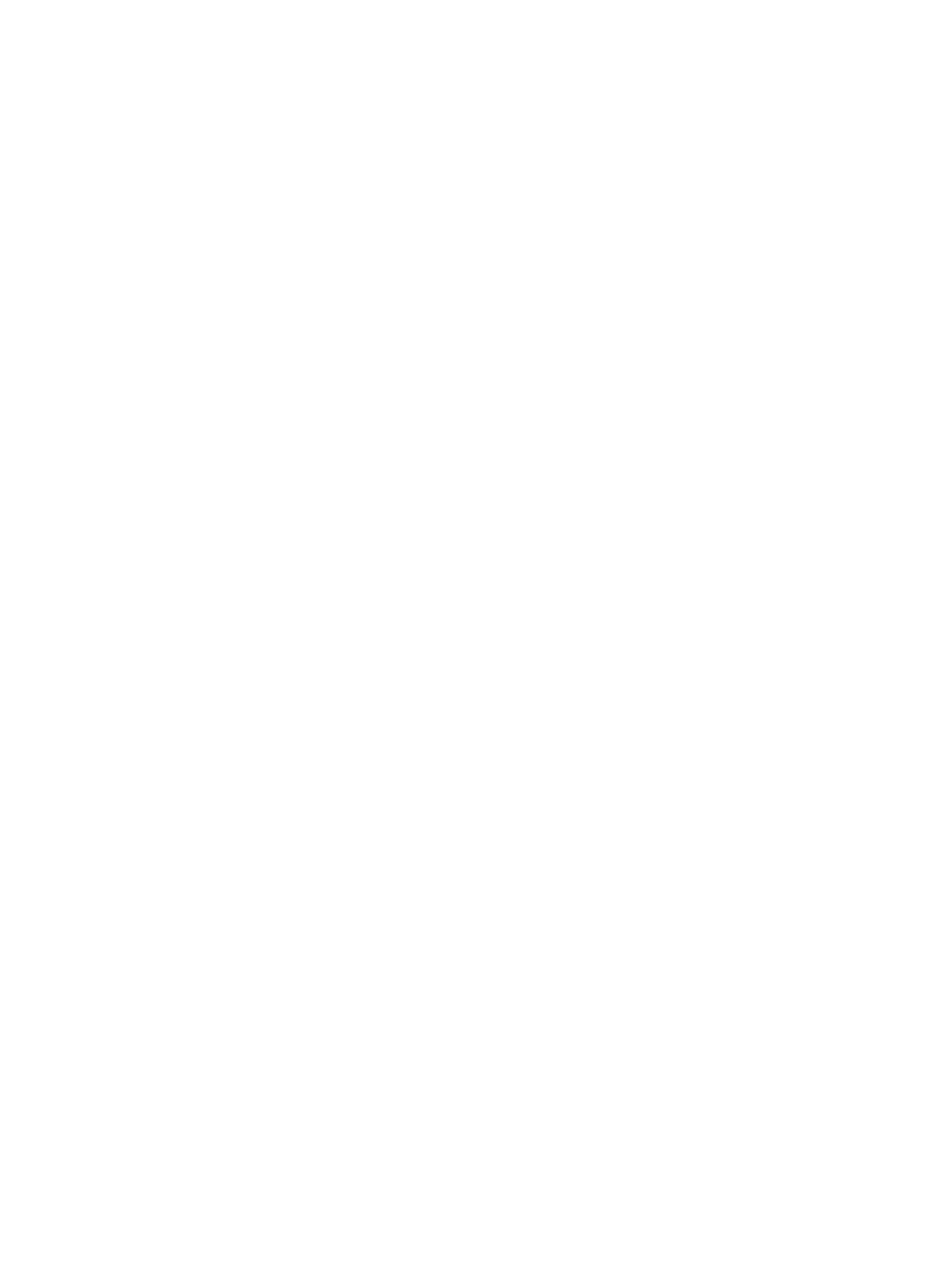
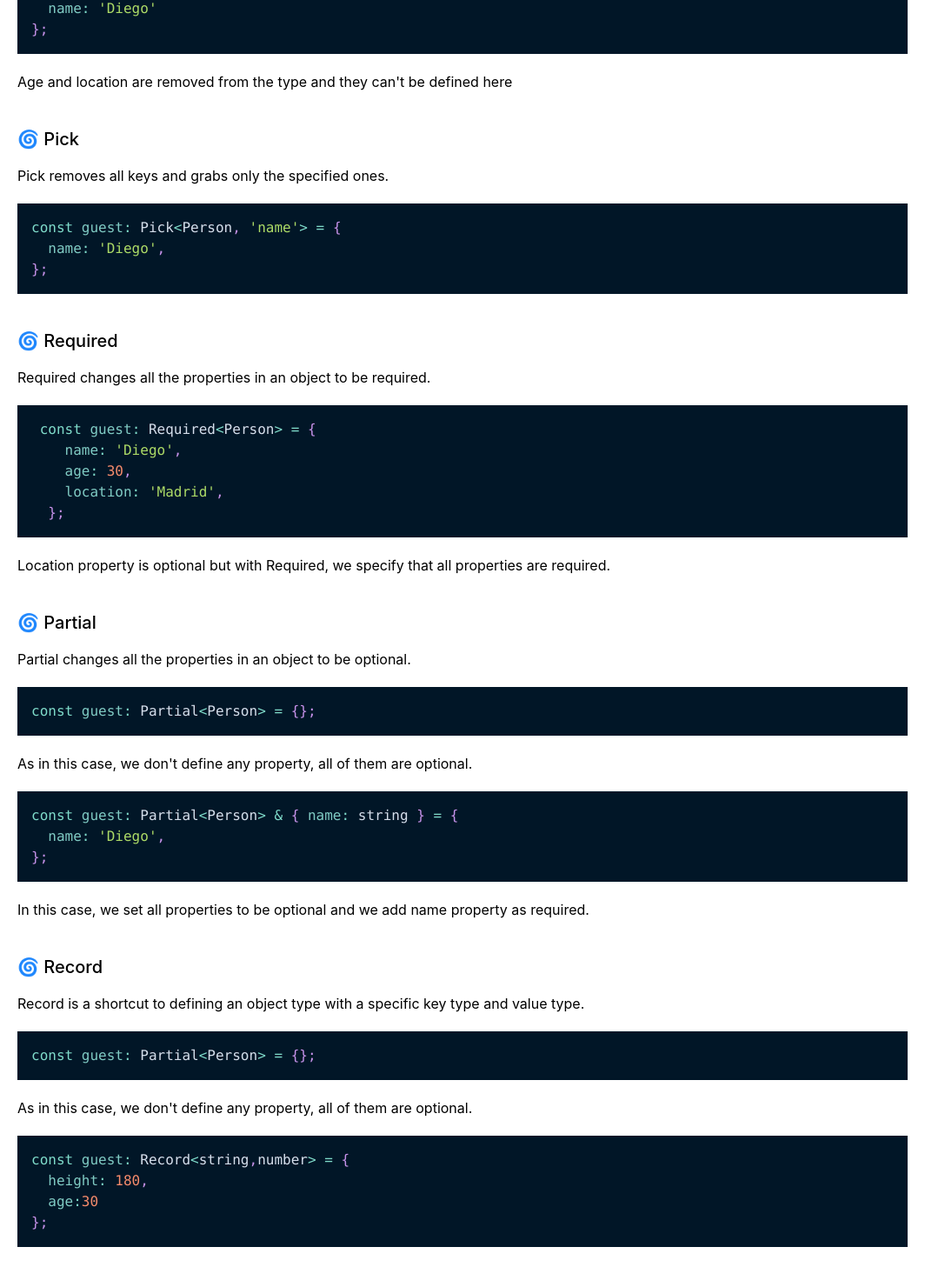
Before and after one commit to webdiego/time-to-learn-ts, a Next.js app: page /advance/02-utility-types in a window 1280 px wide. Before the commit this address had no page. Shown: the part 610-2067 px from the top of the page at 87% size, without its empty margins (0-1087 px from the left). Before the commit the page ends 800 px from the top, so only its background shows below. Built offline with nearby package versions, Linux system fonts and the light colour scheme.

Commit message:
feat(utility-types): add some utility types

```diff
--- a/components/DrawerMenu.tsx
+++ b/components/DrawerMenu.tsx
@@ -29,6 +29,7 @@ export default function DrawerMenu({ isOpen, toggleDrawer, theme }: TDrawer) {
         <Button route="/basics/07-enums" title="06-Enums" />
         <p>Advance</p>
         <Button route="/advance/01-generics" title="01-Generics" />
+        <Button route="/advance/02-utility-types" title="02-Utility Types" />
       </div>
     </Drawer>
   );
--- /dev/null
+++ b/pages/advance/02-utility-types.tsx
@@ -0,0 +1,103 @@
+import Layout from '@components/Layout';
+import Code from '@components/Code';
+import Resume from '@components/Resume';
+import Title from '@components/Title';
+
+export default function UtilityTypes() {
+  type Person = {
+    name: string;
+    age: number;
+    location?: string;
+  };
+
+  const guest: Record<string, number> = {
+    name: 2,
+    age: 30,
+  };
+  return (
+    <Layout title="Utility types">
+      <div className="mt-10">
+        <Resume text="TypeScript comes with a large number of types that can help with some common type manipulation, usually referred to as utility types." />
+        <Title text="Omit" />
+        <p className="mt-4">Omit removes keys from an object type.</p>
+        <Code
+          code={`type Person ={
+  name: string;
+  age: number;
+  location?: string;
+}
+
+const guest: Omit<Person, 'age' | 'location'> = {
+  name: 'Diego'
+};
+`}
+        />
+        <p className="mt-4">
+          Age and location are removed from the type and they can&apos;t be defined here
+        </p>
+      </div>
+      <div className="mt-10">
+        <Title text="Pick" />
+        <p className="mt-4">Pick removes all keys and grabs only the specified ones.</p>
+        <Code
+          code={`const guest: Pick<Person, 'name'> = {
+  name: 'Diego',
+};
+`}
+        />
+      </div>
+      <div className="mt-10">
+        <Title text="Required" />
+        <p className="mt-4">Required changes all the properties in an object to be required.</p>
+        <Code
+          code={` const guest: Required<Person> = {
+    name: 'Diego',
+    age: 30,
+    location: 'Madrid',
+  };
+`}
+        />
+        <p className="mt-4">
+          Location property is optional but with Required, we specify that all properties are
+          required.
+        </p>
+      </div>
+      <div className="mt-10">
+        <Title text="Partial" />
+        <p className="mt-4">Partial changes all the properties in an object to be optional.</p>
+        <Code code={`const guest: Partial<Person> = {};`} />
+        <p className="mt-4">
+          As in this case, we don&apos;t define any property, all of them are optional.
+        </p>
+        <Code
+          code={`const guest: Partial<Person> & { name: string } = {
+  name: 'Diego',
+};`}
+        />
+        <p className="mt-4">
+          In this case, we set all properties to be optional and we add name property as required.
+        </p>
+      </div>
+      <div className="mt-10">
+        <Title text="Record" />
+        <p className="mt-4">
+          Record is a shortcut to defining an object type with a specific key type and value type.
+        </p>
+        <Code code={`const guest: Partial<Person> = {};`} />
+        <p className="mt-4">
+          As in this case, we don&apos;t define any property, all of them are optional.
+        </p>
+        <Code
+          code={`const guest: Record<string,number> = {
+  height: 180,
+  age:30
+};`}
+        />
+        <p className="my-4">
+          We set properties to be string and value to be number. We can&apos;t define other types.
+        </p>
+        <Resume text="Record<string, number> is equivalent to { [key: string]: number }" />
+      </div>
+    </Layout>
+  );
+}
```
